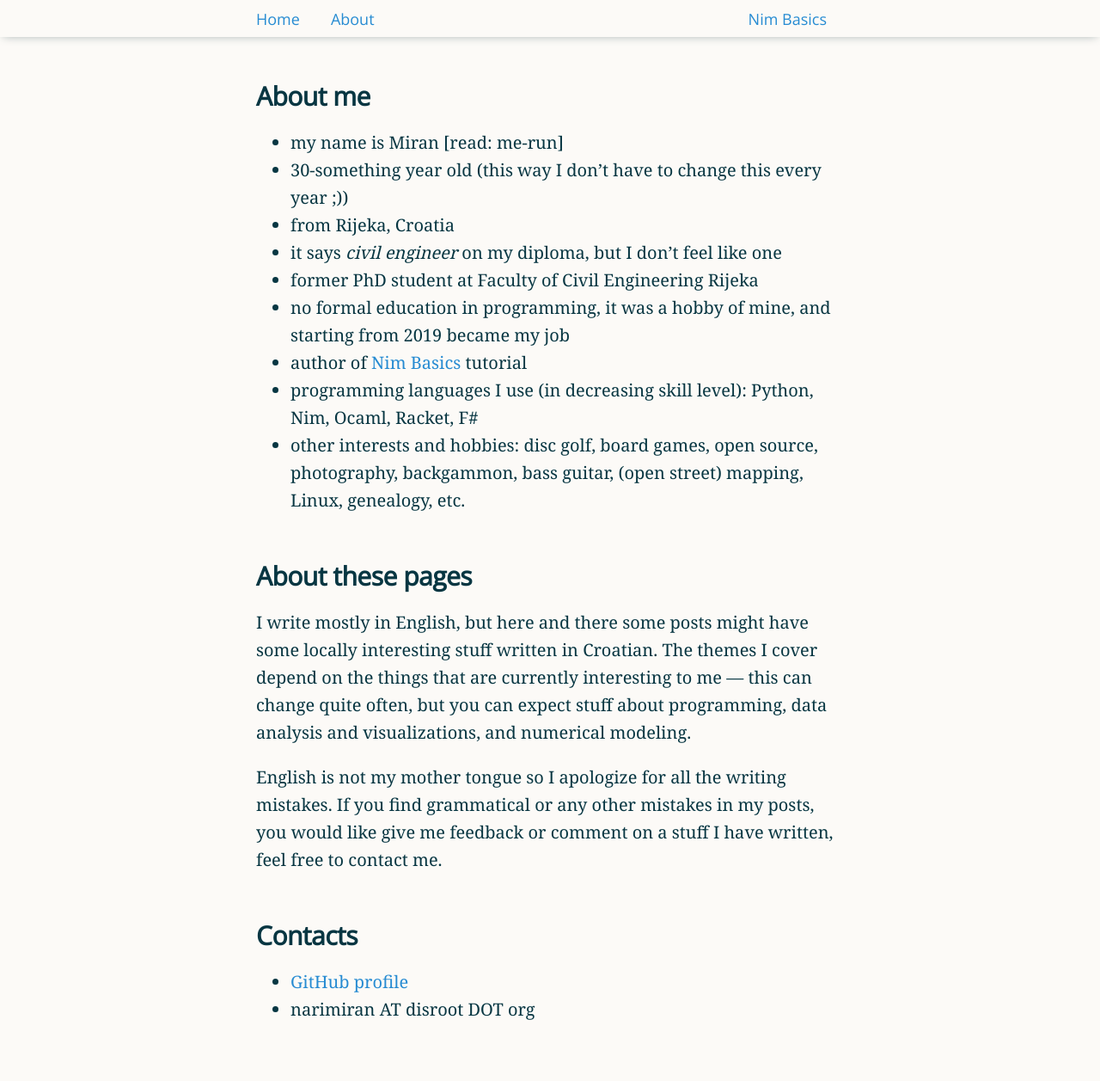
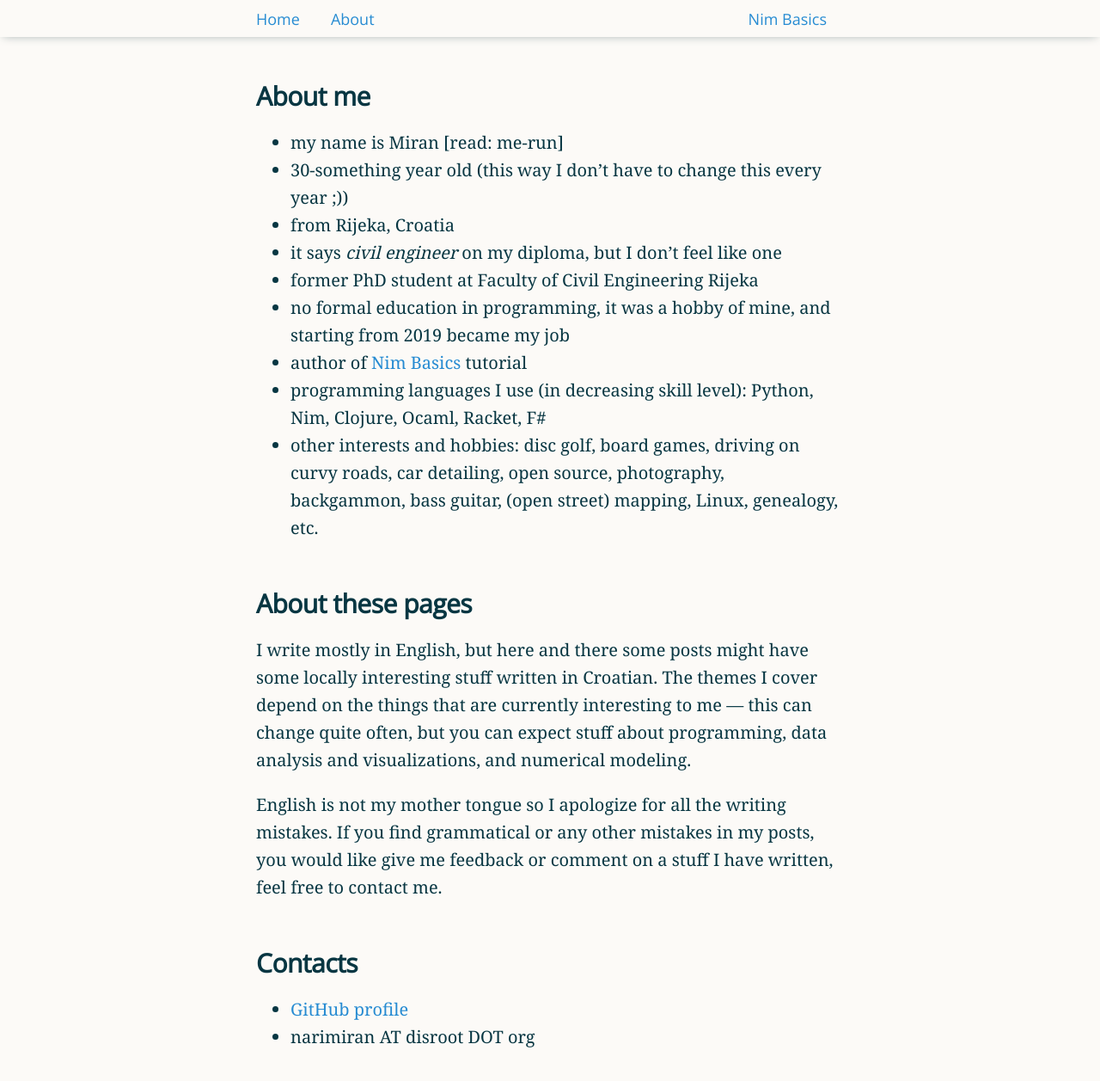
Before and after one commit to narimiran/narimiran.github.io, a Jekyll site: the page built from _pages/01_about.md, in a window 1280 px wide and 1394 px high. Shown: the top 1257 px of the window at 86% size. Built offline with Jekyll 4.4.1, drawn with Linux system fonts in a browser that asks for light colours.

Commit message:
about: add new hobbies

```diff
--- a/_pages/01_about.md
+++ b/_pages/01_about.md
@@ -15,8 +15,8 @@ permalink: /about/
 * former PhD student at Faculty of Civil Engineering Rijeka
 * no formal education in programming, it was a hobby of mine, and starting from 2019 became my job
 * author of [Nim Basics](https://narimiran.github.io/nim-basics/) tutorial
-* programming languages I use (in decreasing skill level): Python, Nim, Ocaml, Racket, F#
-* other interests and hobbies: disc golf, board games, open source, photography, backgammon, bass guitar, (open street) mapping, Linux, genealogy, etc.
+* programming languages I use (in decreasing skill level): Python, Nim, Clojure, Ocaml, Racket, F#
+* other interests and hobbies: disc golf, board games, driving on curvy roads, car detailing, open source, photography, backgammon, bass guitar, (open street) mapping, Linux, genealogy, etc.
 
 
 
```
